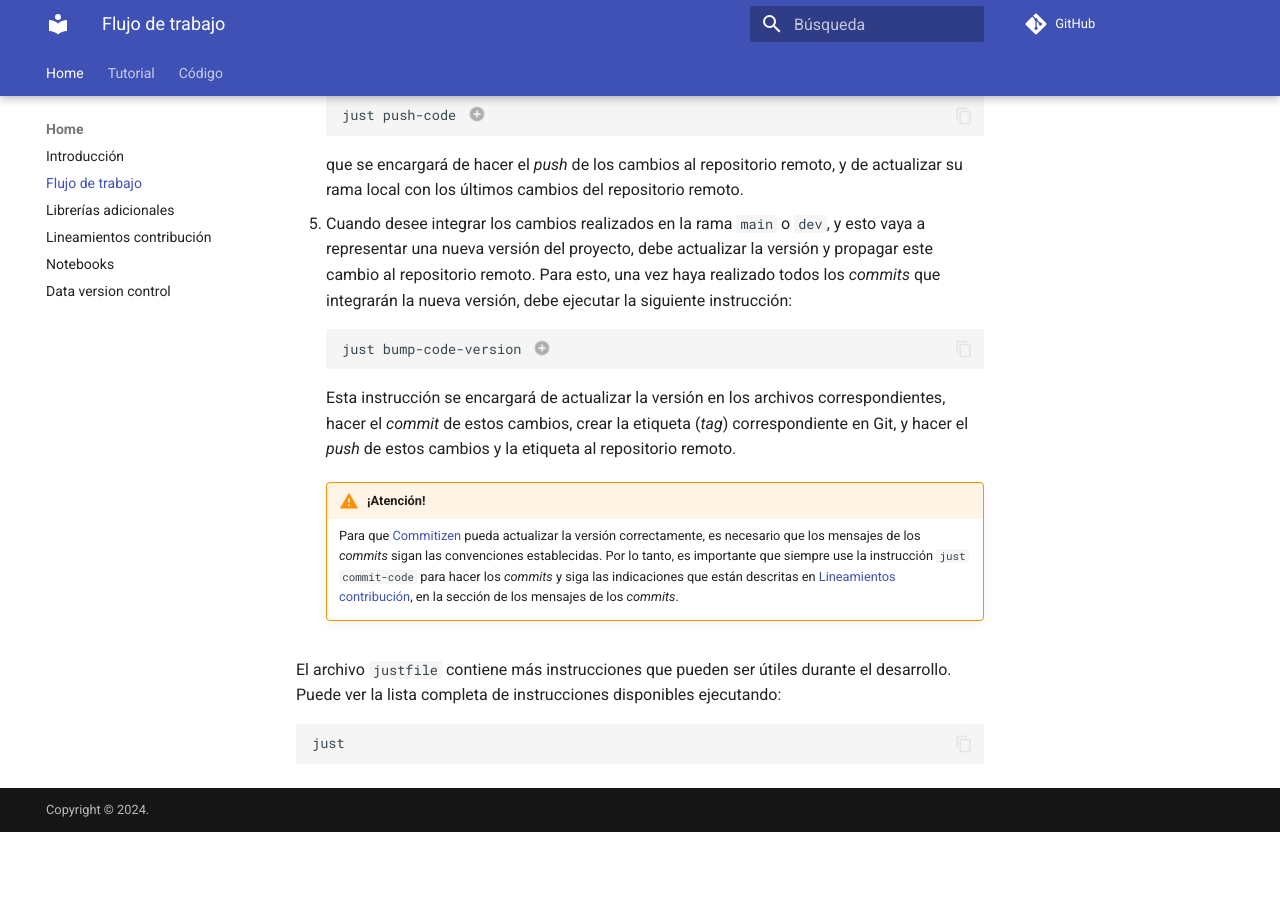
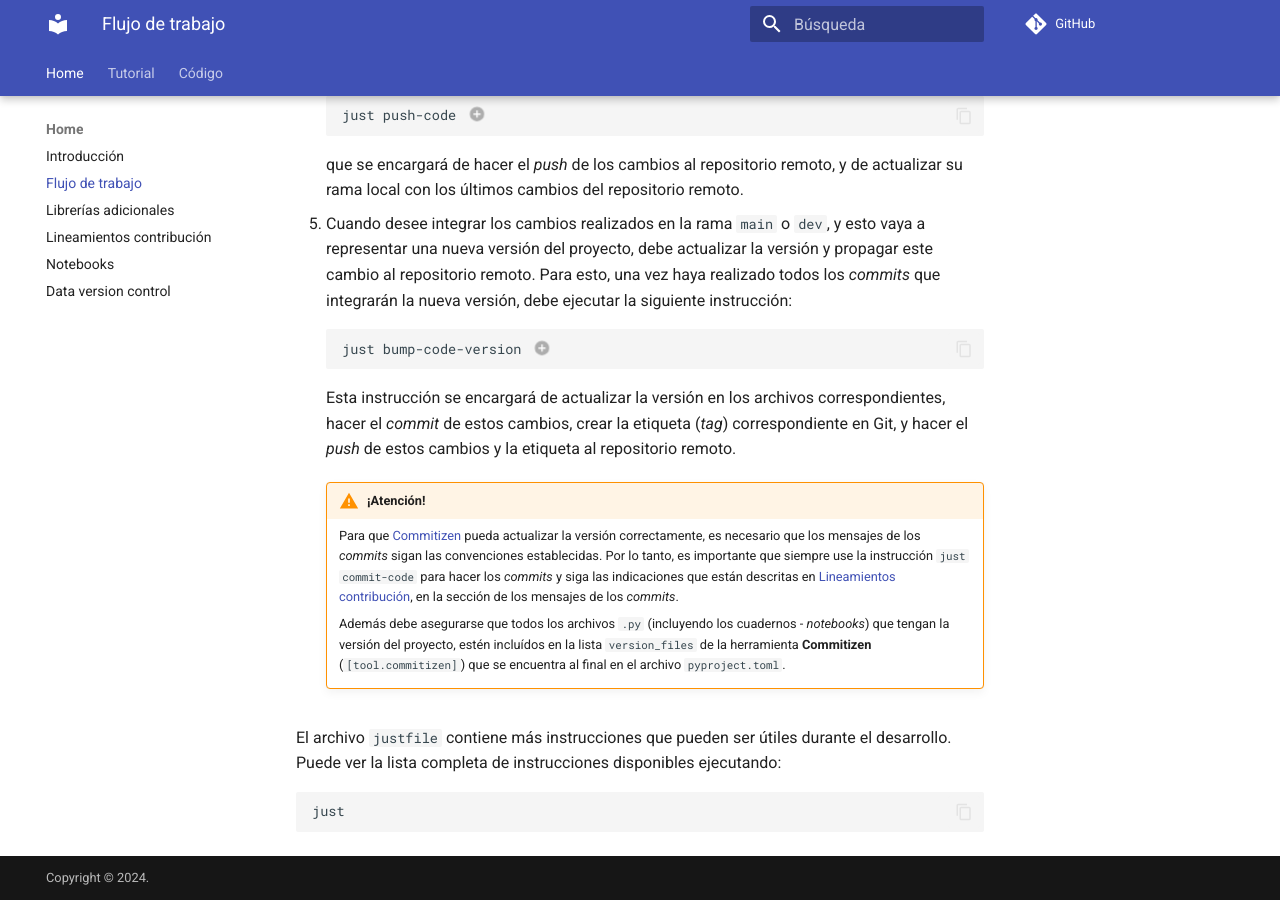
Before and after one commit to alejpelo/plantilla-proyecto-python, an MkDocs documentation site: the page built from docs/otros/flujo.md, in a window 1280 px wide and 900 px high, scrolled down 1383 px. Built offline with MkDocs 1.6.1 and Material for MkDocs 9.7.7, drawn with Linux system fonts in a browser that asks for light colours; comment, search, counter and statistics services are not loaded; before the commit the page ends 2215 px from its top, so only the background shows below that.

Commit message:
docs: agrega información sobre el versionamiento de .py con Commitizen

````diff
--- a/docs/otros/flujo.md
+++ b/docs/otros/flujo.md
@@ -68,6 +68,8 @@ A continuación se describe el flujo de trabajo recomendado para trabajar en pro
     !!! warning "¡Atención!"
         Para que [Commitizen](https://commitizen-tools.github.io/commitizen/) pueda actualizar la versión correctamente, es necesario que los mensajes de los _commits_ sigan las convenciones establecidas. Por lo tanto, es importante que siempre use la instrucción `just commit-code` para hacer los _commits_ y siga las indicaciones que están descritas en [Lineamientos contribución](./lineamientos.md#mensaje-commits), en la sección de los mensajes de los _commits_.
 
+        Además debe asegurarse que todos los archivos `.py` (incluyendo los cuadernos - _notebooks_) que tengan la versión del proyecto, estén incluídos en la lista `version_files` de la herramienta **Commitizen** (`[tool.commitizen]`) que se encuentra al final en el archivo `pyproject.toml`.
+
 El archivo `justfile` contiene más instrucciones que pueden ser útiles durante el desarrollo. Puede ver la lista completa de instrucciones disponibles ejecutando:
 
 ```bash
````
